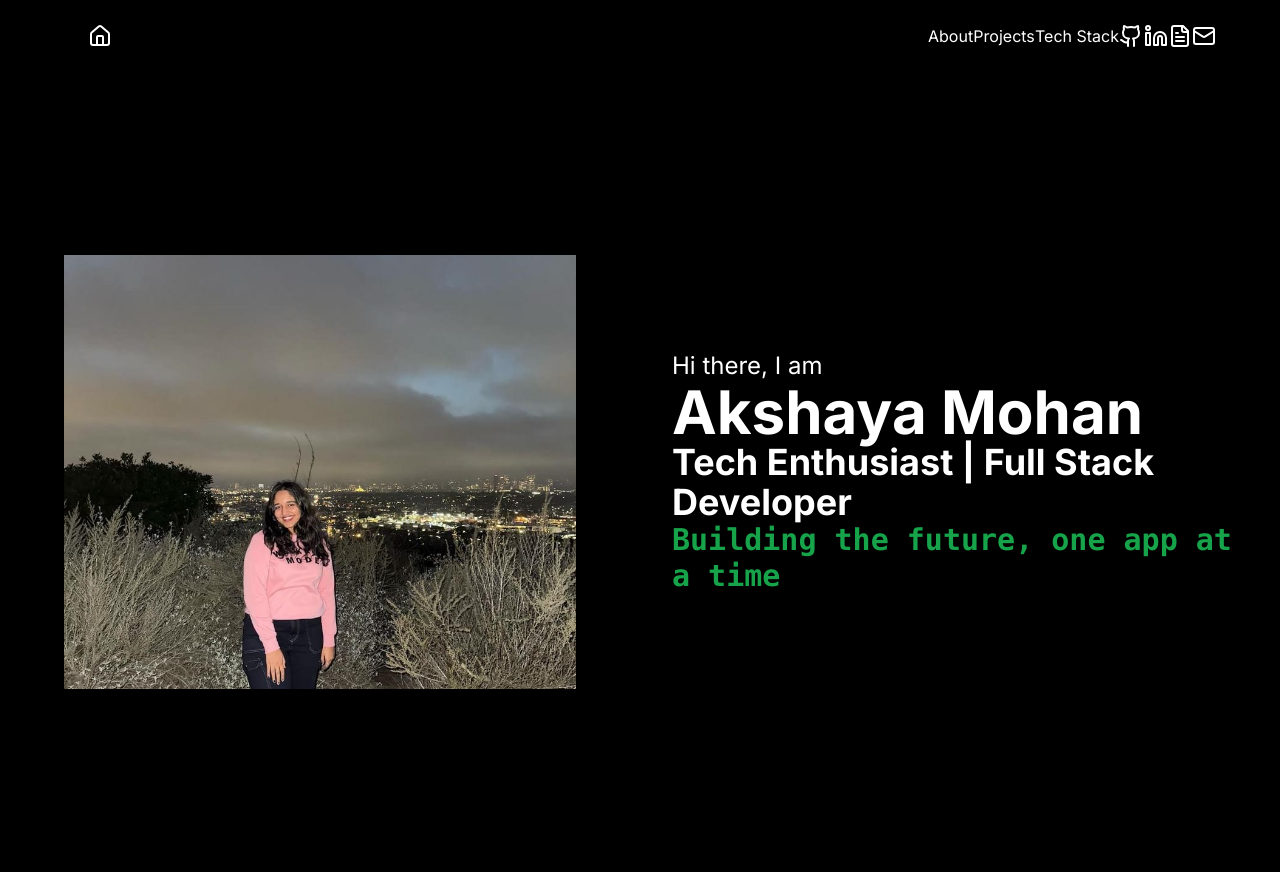
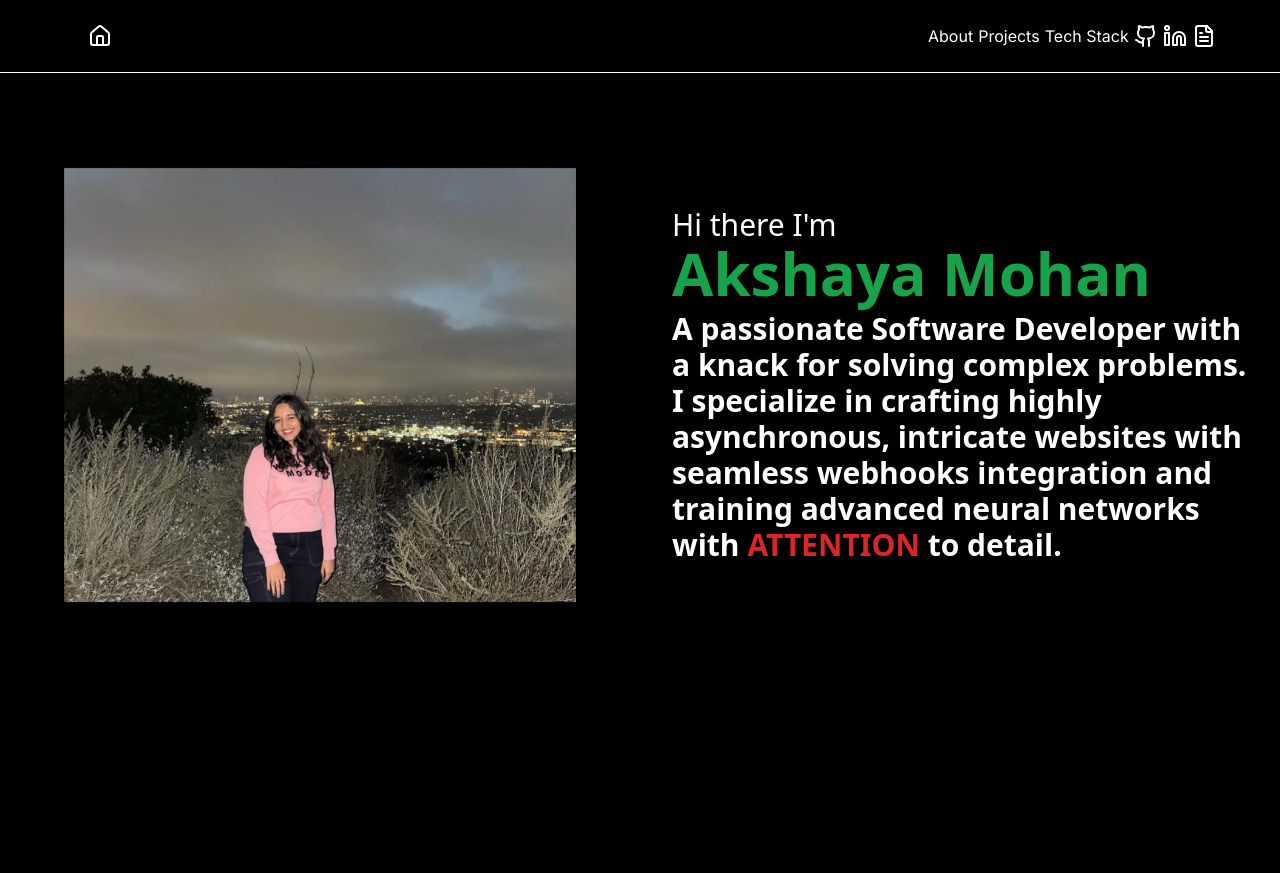
Before and after one commit to akshaya-244/akshaya-244.github.io, a Next.js app in the folder myportfolio/: page / in a window 1280 px wide. Built offline with nearby package versions, Linux system fonts and the light colour scheme.

Commit message:
Updated Home

```diff
--- a/myportfolio/app/about/page.tsx
+++ b/myportfolio/app/about/page.tsx
@@ -41,12 +41,7 @@ const About =() => {
         <Title titleText="Education"/>
         <AboutComponent  position="Masters in Computer Science" type="" date="August 2023 - May 2025" company="University of Southern California" place="Los Angeles, USA" content={masters} />
         <AboutComponent  position="Bachelors of Engineering in Information Technology" type="" date="August 2019 - May 2023" company="University of Mumbai" place="Mumbai, India" content={bachelors} />
-        <div className="w-3/4 mx-auto mt-20 text-xl md:text-2xl lg:text-3xl font-bold">Projects that got me into software dev</div>
-        <div className="md:w-3/4 mx-auto grid grid-cols-1 md:grid-cols-1 lg:grid-cols-3">
-        <ProjectComponent img="/memory-game.png" title="Memory Game" description="A classic memory game built with HTML, CSS, and JavaScript, where players flip over tiles to reveal matching pairs and test their memory skills." techStack="HTML5, CSS3, Javascript, Github" livePreview="https://akshaya-244.github.io/Memory-Game/" githubLink="https://github.com/akshaya-244/Memory-Game" />
-        <ProjectComponent img="/omni.png" title="Omnifoods" description="A CSS showcase website designed and developed to demonstrate my skills in creating visually appealing and responsive web experiences" techStack="HTML5, CSS3, Javascript" livePreview="https://portfolio-dev-sigma-six.vercel.app/projects" githubLink="https://github.com/akshaya-244/Omnifood" />
-        <ProjectComponent img="/pig.png" title="Pig game" description="A simple yet addictive dice game built with HTML, CSS, and JavaScript, where players take turns rolling dice to score points, trying to avoid the dreaded pig out to win the game!" techStack="HTML5, CSS3, Javascript" livePreview="https://akshaya-244.github.io/Pig-game/" githubLink="https://github.com/akshaya-244/Pig-game" />
-      </div>
+
 
         </div>
 }
--- a/myportfolio/app/page.tsx
+++ b/myportfolio/app/page.tsx
@@ -6,23 +6,20 @@ export default function Home() {
   return (
     <div>
       <Navbar />
-      <div className="h-screen grid grid-cols-1 md:grid-cols-2 gap- py-24 bg-black text-white">
-      <div className="flex justify-center items-center px-4 md:px-8">
+      <div className="h-screen grid grid-cols-1 md:grid-cols-2   bg-black text-white">
+      <div className="flex justify-center items-center mb-44  animate-slide-in-left px-4 md:px-8">
           <Image
             src="/Akshaya.jpg"
             alt="Akshaya Mohan"
-            width={600}
-            height={500}
+            width={400}
+            height={400}
             className="w-full max-w-md md:max-w-lg"
           />
         </div>
-        <div className="flex flex-col justify-center items-start space-y- px-4 md:px-8">
-          <div className="text-xl md:text-2xl">Hi there, I am</div>
-          <div className="text-4xl md:text-6xl font-bold">Akshaya Mohan</div>
-          <div className="text-2xl md:text-4xl font-bold">Tech Enthusiast | Full Stack Developer</div>
-          <div className="text-xl md:text-3xl font-bold text-green-600 font-mono">
-            Building the future, one app at a time
-          </div>
+        <div className="flex flex-col justify-center items-start mb-44 font-sans px-4  animate-slide-in-left md:px-8">
+          <div className="text-xl md:text-3xl">Hi there I'm </div>
+         <div className="text-4xl md:text-6xl font-bold  text-green-600">Akshaya Mohan</div>
+          <div className="text-2xl md:text-3xl font-semibold mt-2 "> A passionate Software Developer with a knack for solving complex problems. I specialize in crafting highly asynchronous, intricate websites with seamless webhooks integration and training advanced neural networks with <span className=" text-red-600">ATTENTION </span>to detail.</div>
         </div>
 
       </div>
--- a/myportfolio/app/projects/page.tsx
+++ b/myportfolio/app/projects/page.tsx
@@ -13,7 +13,9 @@ const Projects = () => {
         <ProjectComponent img="/medium.png" title="Medium Clone" description="Passionately engineered Medium clone as a minimum viable product integrating TypeScript, Prisma, and Hono, with Cloudflare Workers for backend deployment, Vercel for frontend within 6-week timeline, receiving positive feedback from 80% of testers." techStack="React.js, Typescript, Node.js, MongoDB, Vercel" livePreview="https://medium-clone-bnab.vercel.app/signin" githubLink="https://github.com/akshaya-244/medium-clone" />
         <ProjectComponent img="/trello.png" title="Trello" description="Developed an app using React, Node.js, and Swift, integrating eBay and Google APIs for real-time item search. Enhanced user experience with client-side validation and autocomplete. Deployed on Google Cloud for scalability and utilized MongoDB for seamless wish list management across devices." techStack="Nextjs, React.js, Express.js, Node.js, MongoDB, Vercel" livePreview="https://portfolio-dev-sigma-six.vercel.app/projects" githubLink="https://github.com/akshaya-244/trello-backend" />
         <ProjectComponent img="/stock2.png" title="Stock Vista" description="Developed a dynamic website leveraging Python Flask and server-side scripting techniques to integrate real-time data from Finhub Stock API and Polygon.io API. Showcased a company's essential information, live stock summary, latest news, and detailed performance analysis through interactive charts spanning six months" techStack="Python, Flask, HTML5, CSS, Javascript" livePreview="https://stock-assignment-webtech.wl.r.appspot.com/" githubLink="https://github.com/akshaya-244/Stock-Stream" />
-
+        <ProjectComponent img="/memory-game.png" title="Memory Game" description="A classic memory game built with HTML, CSS, and JavaScript, where players flip over tiles to reveal matching pairs and test their memory skills." techStack="HTML5, CSS3, Javascript, Github" livePreview="https://akshaya-244.github.io/Memory-Game/" githubLink="https://github.com/akshaya-244/Memory-Game" />
+        <ProjectComponent img="/omni.png" title="Omnifoods" description="A CSS showcase website designed and developed to demonstrate my skills in creating visually appealing and responsive web experiences" techStack="HTML5, CSS3, Javascript" livePreview="https://portfolio-dev-sigma-six.vercel.app/projects" githubLink="https://github.com/akshaya-244/Omnifood" />
+        <ProjectComponent img="/pig.png" title="Pig game" description="A simple yet addictive dice game built with HTML, CSS, and JavaScript, where players take turns rolling dice to score points, trying to avoid the dreaded pig out to win the game!" techStack="HTML5, CSS3, Javascript" livePreview="https://akshaya-244.github.io/Pig-game/" githubLink="https://github.com/akshaya-244/Pig-game" />
         </div>
 
     </div>
--- a/myportfolio/components/Navbar.tsx
+++ b/myportfolio/components/Navbar.tsx
@@ -11,33 +11,31 @@ const Navbar = () => {
   };
 
   return (
-    <div className="bg-black text-white">
+    <div className="bg-black text-white border-b border-white">
       <div className="flex py-6 justify-between items-center mx-16">
         <div className="ml-6">
           <Link href="/"><House /></Link>
         </div>
-        <div className="hidden md:flex w-1/4 justify-between">
-          <div>
+        <div className="hidden md:flex w-1/4 justify-between ">
+          <div className="hover:text-green-500">
             <Link href="/about">About</Link>
           </div>
-          <div>
+          <div className="hover:text-green-500">
             <Link href="/projects">Projects</Link>
           </div>
-          <div>
+          <div className="hover:text-green-500">
             <Link href="/techstack">Tech Stack</Link>
           </div>
-          <Link href="https://github.com/akshaya-244">
+          <Link href="https://github.com/akshaya-244" className="hover:text-purple-600">
             <Github />
           </Link>
-          <Link href="https://www.linkedin.com/in/24-akshaya-mohan/">
+          <Link className="hover:text-blue-500" href="https://www.linkedin.com/in/24-akshaya-mohan/">
             <LinkedinIcon />
           </Link>
-          <Link href="https://drive.google.com/file/d/1z68TaOC7lz4ml897Ibt76gkJp6_7XeHR/view?usp=sharing">
+          <Link className="hover:text-green-500" href="https://drive.google.com/file/d/1z68TaOC7lz4ml897Ibt76gkJp6_7XeHR/view?usp=sharing">
             <FileText />
           </Link>
-          <Link href="">
-            <Mail />
-          </Link>
+
         </div>
         <div className="md:hidden mr-6">
           <button onClick={toggleMenu}>
--- a/myportfolio/components/ProjectComponent.tsx
+++ b/myportfolio/components/ProjectComponent.tsx
@@ -18,7 +18,7 @@ const ProjectComponent = ({ img, title, description, techStack,livePreview, gith
             </CardHeader>
             <CardContent>
                 <div className="flex">
-                    <div className="font-bold">
+                    <div className="font-bold mr-2">
                         TechStack:
                     </div>
                     <div>
--- a/myportfolio/tailwind.config.ts
+++ b/myportfolio/tailwind.config.ts
@@ -67,10 +67,22 @@ const config = {
           from: { height: "var(--radix-accordion-content-height)" },
           to: { height: "0" },
         },
+        'slide-in-left': {
+          '0%': {
+            transform: 'translateX(-100%)',
+            opacity: '0',
+          },
+          '100%': {
+            transform: 'translateX(0)',
+            opacity: '1',
+          },
+        },
+
       },
       animation: {
         "accordion-down": "accordion-down 0.2s ease-out",
         "accordion-up": "accordion-up 0.2s ease-out",
+        'slide-in-left': 'slide-in-left 0.5s ease-out forwards',
       },
     },
   },
```
